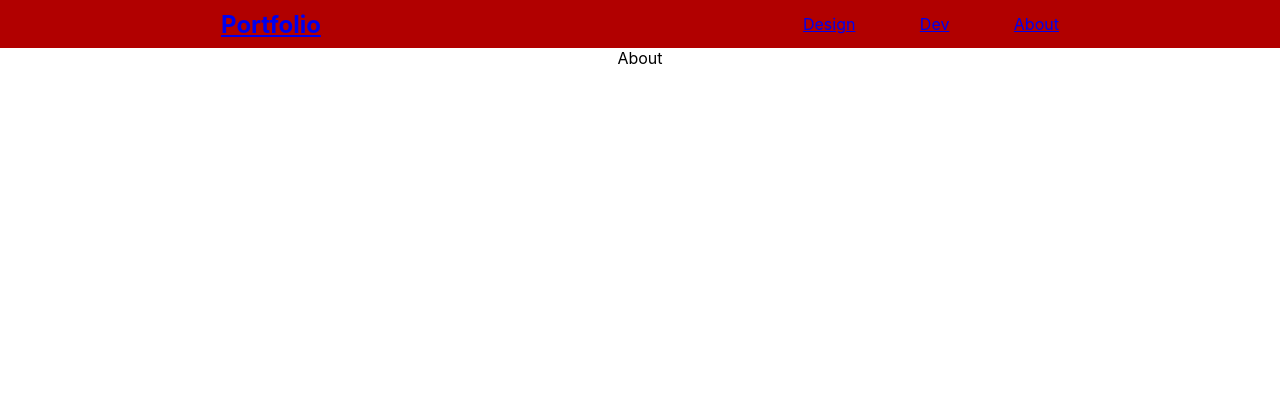
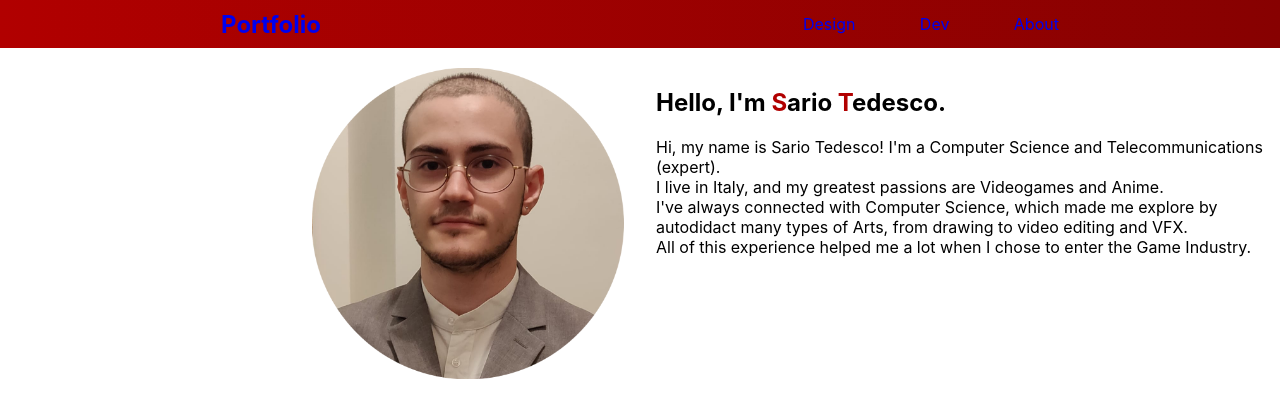
Before and after one commit to Raven-s-Soul/portfolio, a React (Create React App) app: page /portfolio/about in a window 1280 px wide. Shown: the top 418 px of the page. Built offline with nearby package versions, Linux system fonts and the light colour scheme.

Commit message:
Home and About

```diff
--- a/src/App.css
+++ b/src/App.css
@@ -7,8 +7,8 @@
   display: flex;
   justify-content: space-around;
   align-items: center;
-  background-color: #b10000 ;
-  /*color: #C49B55;*/
+  background-image: linear-gradient(to right, #b10000  , #870101);
+  color: #C49B55;
 }
 
 .Links {
@@ -17,3 +17,43 @@
   justify-content: space-between;
   width:  20%;
 }
+
+a:link { text-decoration: none; }
+
+
+a:visited { text-decoration: none; }
+
+
+a:hover { text-decoration: none; }
+
+
+a:active { text-decoration: none; }
+
+a:visited {
+  text-decoration: none;
+  color: #C49B55;
+ }
+
+.red {
+  color: #b10000;
+}
+
+.container {
+  display: flex;
+  width: auto;
+  height: auto;
+}
+
+.left {
+  text-align:end;
+  width: 50%;
+  height: 50vh;
+  padding-right:1rem;
+}
+
+.abtext {
+  text-align:start;
+  width: 50%;
+  height: 50vh;
+  padding-left:1rem;
+}
--- a/src/components/About.js
+++ b/src/components/About.js
@@ -1,10 +1,24 @@
 import '../App.css';
 import React from 'react'
+import Picture from "../pictures/PictureAbout.png"
 
 function About() {
   return (
     <div className="App">
-        About
+        <br/>
+        <div className='container'>
+            <div className='left'>
+                <img src={Picture} width="50%" alt="A young guy in a suit" />
+            </div>
+            <div className='abtext'>
+                <h2>Hello, I'm <font color="#b10000" >S</font>ario <font color="#b10000" >T</font>edesco.<br/></h2>
+
+                Hi, my name is Sario Tedesco! I'm a Computer Science and Telecommunications (expert).<br/>
+                I live in Italy, and my greatest passions are Videogames and Anime.<br/>
+                I've always connected with Computer Science, which made me explore by autodidact many types of Arts, from drawing to video editing and VFX.<br/>
+                All of this experience helped me a lot when I chose to enter the Game Industry.<br/>
+            </div>
+        </div>
     </div>
   );
 }
--- a/src/components/Home.js
+++ b/src/components/Home.js
@@ -4,7 +4,9 @@ import React from 'react'
 function Home() {
   return (
     <div className="App">
-        Home
+        <br/>
+        <h1>Welcome to my Portfolio</h1>
+        <h4>This Portfolio is still Working In Progress. That is my first time using React as a framework, so I'm sorry if the page feels a bit clunky.</h4>
     </div>
   );
 }
```
Also changed, not shown: src/pictures/PictureAbout.png (added).
